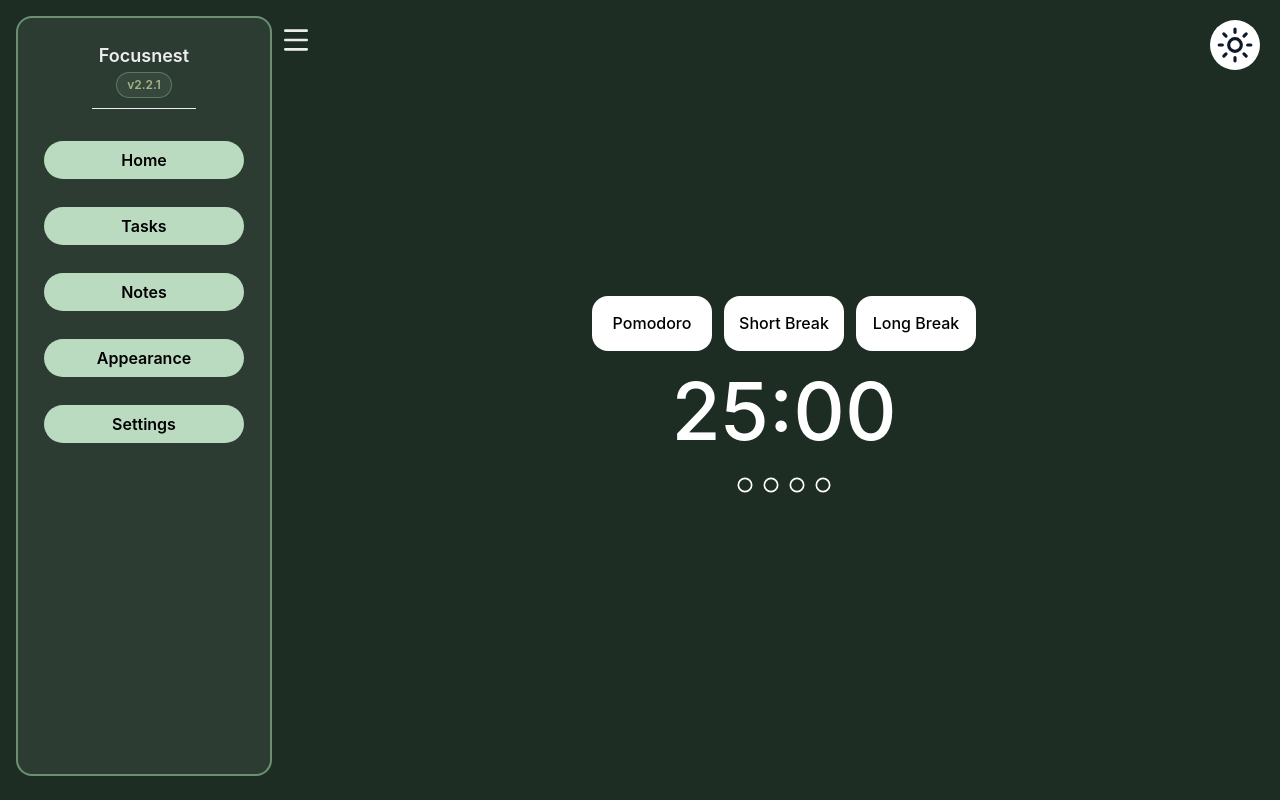
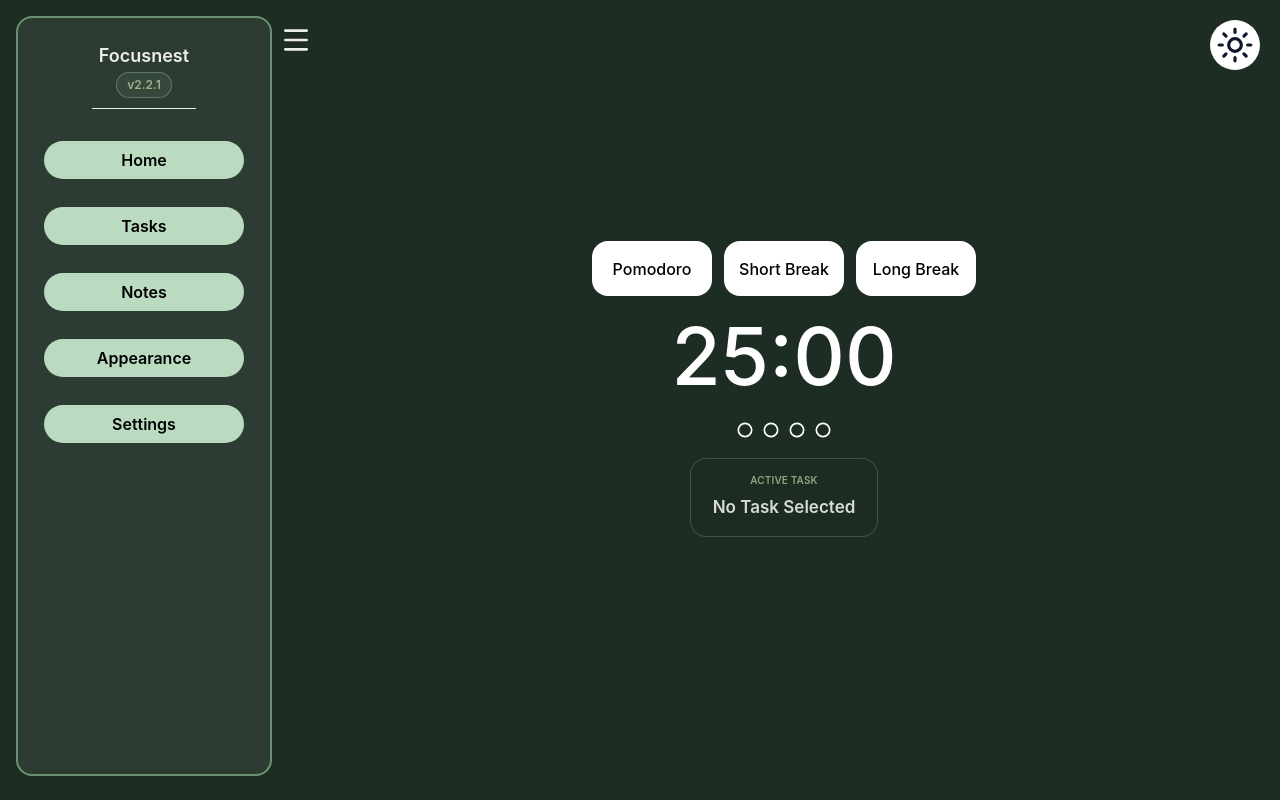
Before and after one commit to ItsCrew/focusnest-but-in-react, a React (Vite) app: page /home in a window 1280 px wide. Built offline with nearby package versions, Linux system fonts and the light colour scheme.

Commit message:
ActiveTask Box complete

```diff
--- /dev/null
+++ b/src/Components/Home/ActiveTask.jsx
@@ -0,0 +1,12 @@
+import React from 'react'
+
+const ActiveTask = () => {
+  return (
+    <div className='flex flex-col items-center rounded-2xl border border-activetask-border-dark bg-activetask-bg-dark backdrop-blur-sm max-w-[min(480px,92vw)] mt-2 mb-5.5 mx-4 pt-3.5 pb-4 px-5.5 '>
+        <p className='uppercase text-[10px] font-semibold tracking-[0.14px] opacity-[0.9] text-font-version-dark pb-2'>Active Task</p>
+        <p className='text-[clamp(15px,2.1vw,17px)] font-semibold leading-[1.4] max-w-full line-clamp-2 wrap-break-words opacity-[0.9]'>No Task Selected</p>
+    </div>
+  )
+}
+
+export default ActiveTask
--- a/src/Pages/Home.jsx
+++ b/src/Pages/Home.jsx
@@ -1,6 +1,7 @@
 import React from 'react'
 import Timer from '../Components/Home/TimerNav'
 import TimerDisplay from '../Components/Home/TimerDisplay'
+import ActiveTask from '../Components/Home/ActiveTask'
 
 const Home = () => {
   return (
@@ -8,6 +9,7 @@ const Home = () => {
       <div className='flex flex-col items-center'>
         <Timer/>
         <TimerDisplay/>
+        <ActiveTask/>
       </div>
     </div>
   )
--- a/src/index.css
+++ b/src/index.css
@@ -10,6 +10,8 @@
   --color-font-version-dark: #a3b18a;
   --color-navigation-buttons-dark: #bbdbc1;
   --color-navigation-hover-dark: #4b6b58;
+  --color-activetask-border-dark: #a3b18a47;
+  --color-activetask-bg-dark: #1e2d248c;
 
   /* Light mode */
 
```
